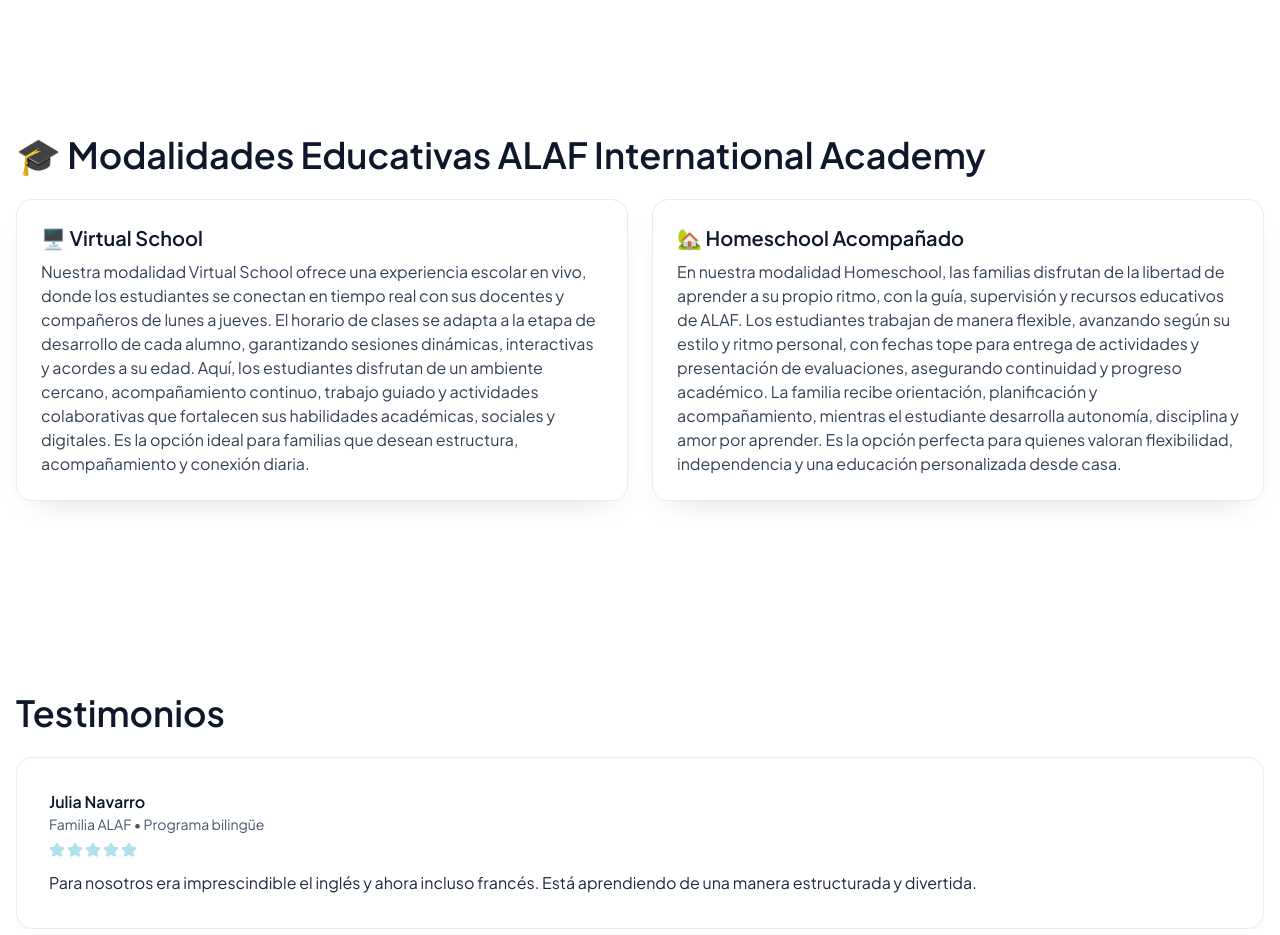
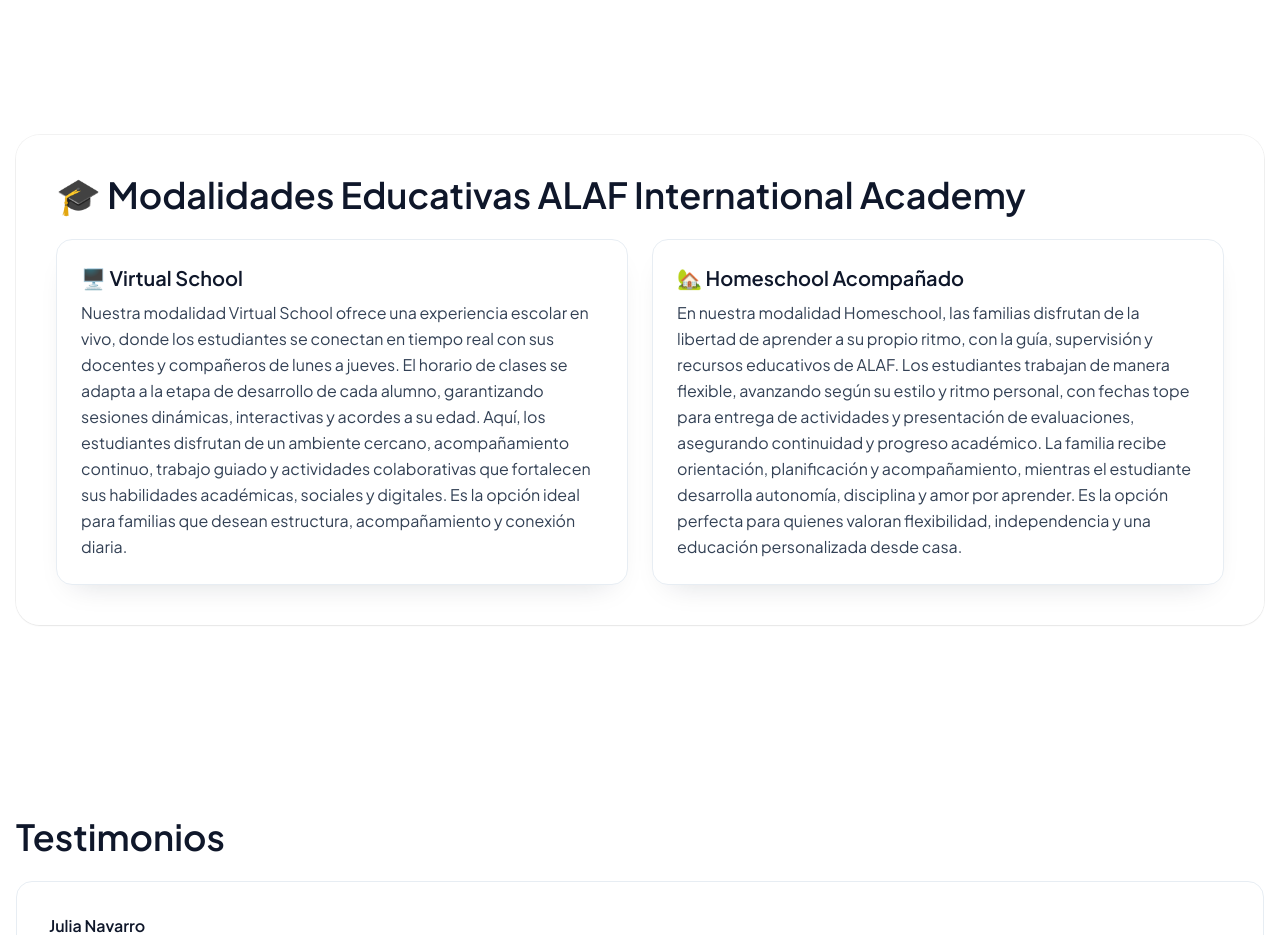
Before and after one commit to lulabtechnology/Alaf, a Next.js app: page / in a window 1280 px wide. Shown: the part 3120-4055 px from the top of the page. Built offline with nearby package versions, Linux system fonts and the light colour scheme.

Commit message:
Update services.tsx

```diff
--- a/app/(site)/components/services.tsx
+++ b/app/(site)/components/services.tsx
@@ -1,13 +1,14 @@
 export function Services() {
   return (
-    <section id="modalidades" className="section">
+    <section id="servicios" className="section">
       <div className="container-max">
+        <div className="rounded-3xl bg-white/70 p-6 shadow-sm ring-1 ring-black/5 md:p-10">
           <h2 className="h2 mb-6">🎓 Modalidades Educativas ALAF International Academy</h2>
 
-        <div className="grid md:grid-cols-2 gap-6">
-          <div className="card p-6">
-            <h3 className="text-xl font-semibold mb-2">🖥️ Virtual School</h3>
-            <p className="text-slate-700">
+          <div className="grid gap-6 md:grid-cols-2">
+            <div className="card p-6 transition-transform duration-200 hover:-translate-y-1">
+              <h3 className="mb-2 text-xl font-semibold">🖥️ Virtual School</h3>
+              <p className="leading-relaxed text-slate-700">
                 Nuestra modalidad Virtual School ofrece una experiencia escolar en vivo, donde los estudiantes se conectan en tiempo real con sus docentes y compañeros de lunes a jueves.
                 El horario de clases se adapta a la etapa de desarrollo de cada alumno, garantizando sesiones dinámicas, interactivas y acordes a su edad.
                 Aquí, los estudiantes disfrutan de un ambiente cercano, acompañamiento continuo, trabajo guiado y actividades colaborativas que fortalecen sus habilidades académicas, sociales y digitales.
@@ -15,9 +16,9 @@
               </p>
             </div>
 
-          <div className="card p-6">
-            <h3 className="text-xl font-semibold mb-2">🏡 Homeschool Acompañado</h3>
-            <p className="text-slate-700">
+            <div className="card p-6 transition-transform duration-200 hover:-translate-y-1">
+              <h3 className="mb-2 text-xl font-semibold">🏡 Homeschool Acompañado</h3>
+              <p className="leading-relaxed text-slate-700">
                 En nuestra modalidad Homeschool, las familias disfrutan de la libertad de aprender a su propio ritmo, con la guía, supervisión y recursos educativos de ALAF.
                 Los estudiantes trabajan de manera flexible, avanzando según su estilo y ritmo personal, con fechas tope para entrega de actividades y presentación de evaluaciones, asegurando continuidad y progreso académico.
                 La familia recibe orientación, planificación y acompañamiento, mientras el estudiante desarrolla autonomía, disciplina y amor por aprender.
@@ -26,6 +27,7 @@
             </div>
           </div>
         </div>
+      </div>
     </section>
   );
 }
```
Lines whose indentation alone changed are shown as unchanged.
